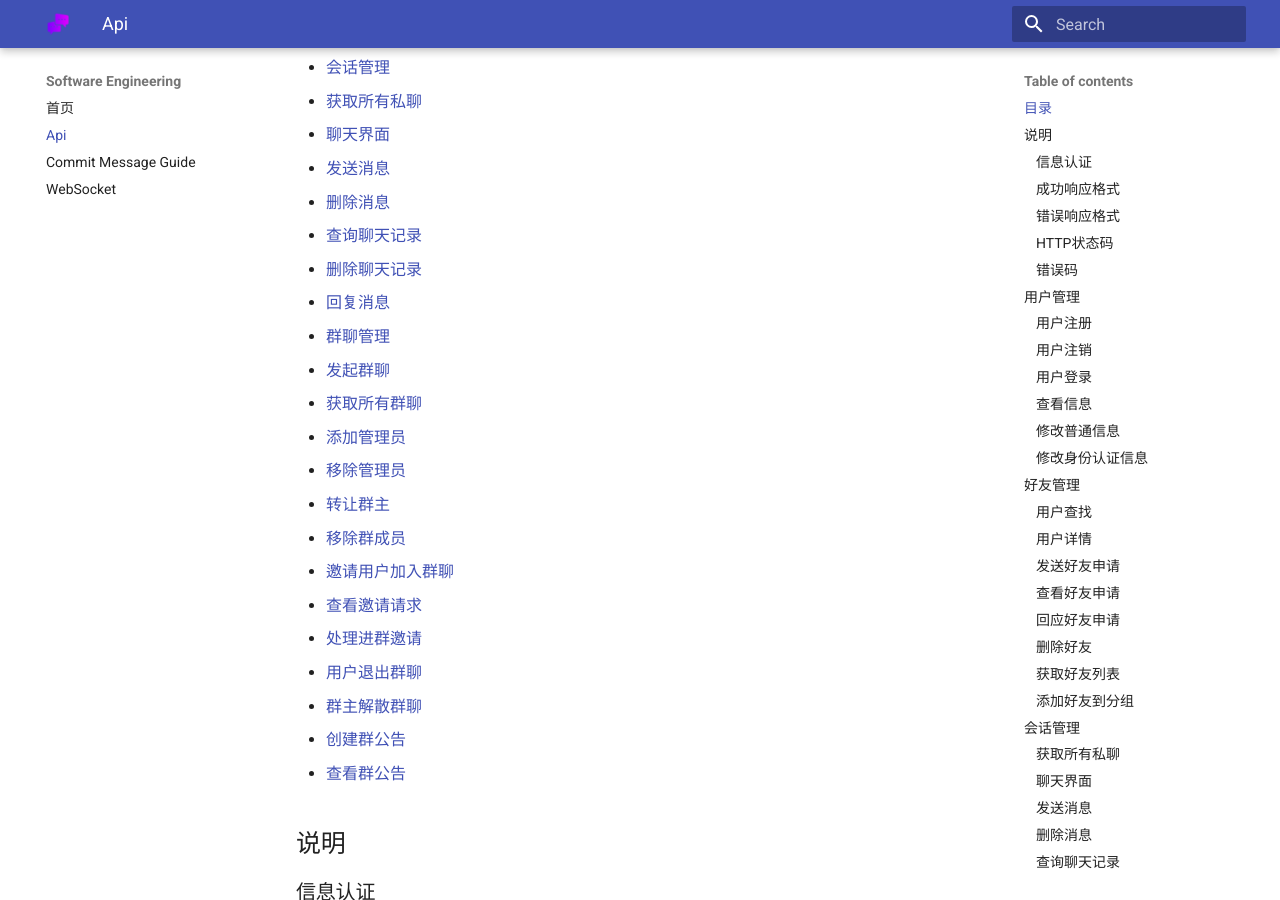
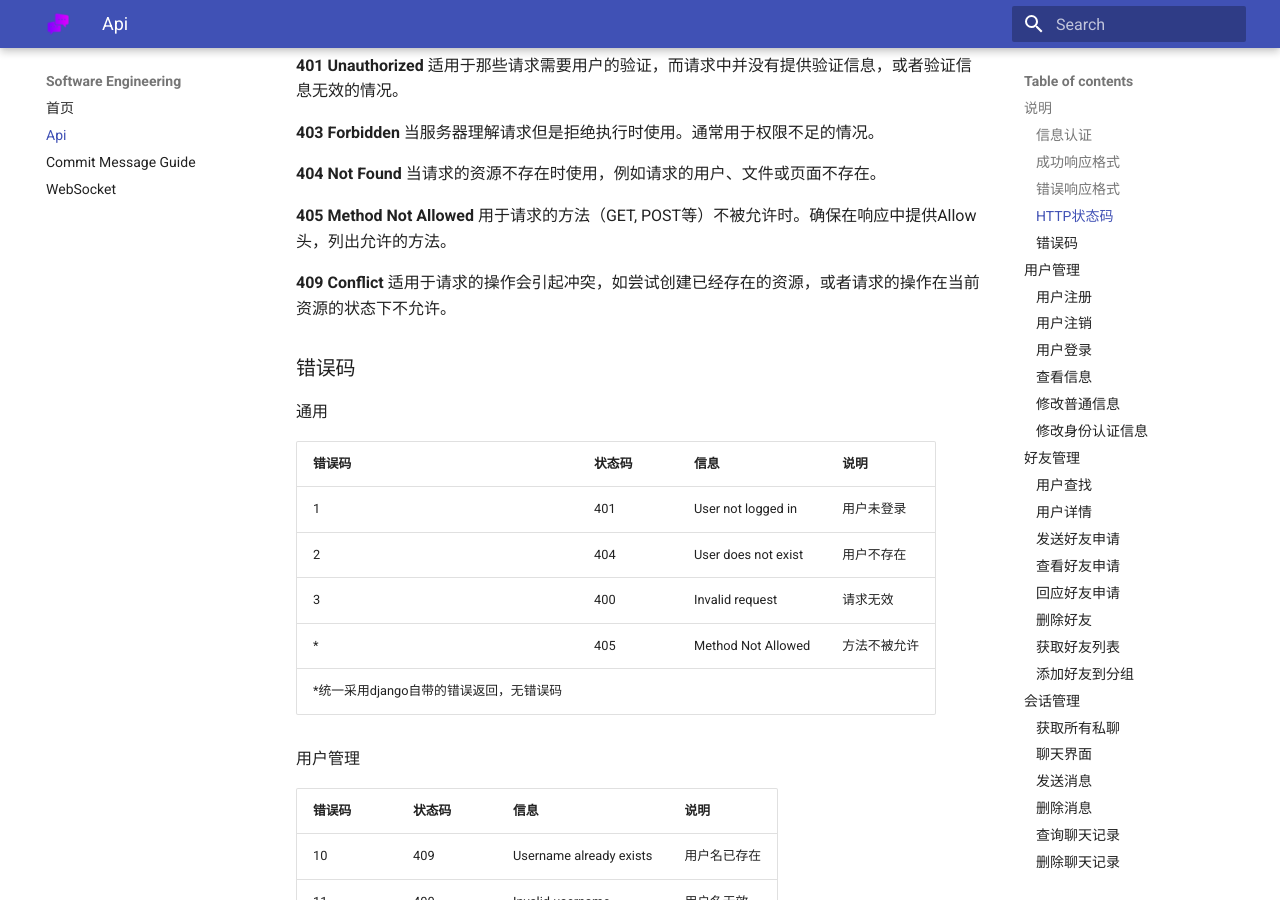
Before and after one commit to zhennan1/software-engineering, an MkDocs documentation site: the page built from docs/api.md, in a window 1280 px wide and 900 px high, scrolled down 980 px. Built offline with MkDocs 1.6.1 and Material for MkDocs 9.7.7, drawn with Linux system fonts in a browser that asks for light colours; some of the changed text lies outside the part shown.

Commit message:
Update api doc

```diff
--- a/docs/api.md
+++ b/docs/api.md
@@ -2,54 +2,6 @@
 # API 文档
 
 最后更新日期：2024/5/19
-
-<!-- omit in toc -->
-## 目录
-
-- [说明](#说明)
-  - [信息认证](#信息认证)
-  - [成功响应格式](#成功响应格式)
-  - [错误响应格式](#错误响应格式)
-  - [HTTP状态码](#http状态码)
-  - [错误码](#错误码)
-- [用户管理](#用户管理)
-  - [用户注册](#用户注册)
-  - [用户注销](#用户注销)
-  - [用户登录](#用户登录)
-  - [查看信息](#查看信息)
-  - [修改普通信息](#修改普通信息)
-  - [修改身份认证信息](#修改身份认证信息)
-- [好友管理](#好友管理)
-  - [用户查找](#用户查找)
-  - [用户详情](#用户详情)
-  - [发送好友申请](#发送好友申请)
-  - [查看好友申请](#查看好友申请)
-  - [回应好友申请](#回应好友申请)
-  - [删除好友](#删除好友)
-  - [获取好友列表](#获取好友列表)
-  - [添加好友到分组](#添加好友到分组)
-- [会话管理](#会话管理)
-  - [获取所有私聊](#获取所有私聊)
-  - [聊天界面](#聊天界面)
-  - [发送消息](#发送消息)
-  - [删除消息](#删除消息)
-  - [查询聊天记录](#查询聊天记录)
-  - [删除聊天记录](#删除聊天记录)
-  - [回复消息](#回复消息)
-- [群聊管理](#群聊管理)
-  - [发起群聊](#发起群聊)
-  - [获取所有群聊](#获取所有群聊)
-  - [添加管理员](#添加管理员)
-  - [移除管理员](#移除管理员)
-  - [转让群主](#转让群主)
-  - [移除群成员](#移除群成员)
-  - [邀请用户加入群聊](#邀请用户加入群聊)
-  - [查看邀请请求](#查看邀请请求)
-  - [处理进群邀请](#处理进群邀请)
-  - [用户退出群聊](#用户退出群聊)
-  - [群主解散群聊](#群主解散群聊)
-  - [创建群公告](#创建群公告)
-  - [查看群公告](#查看群公告)
 
 ## 说明
 
```
